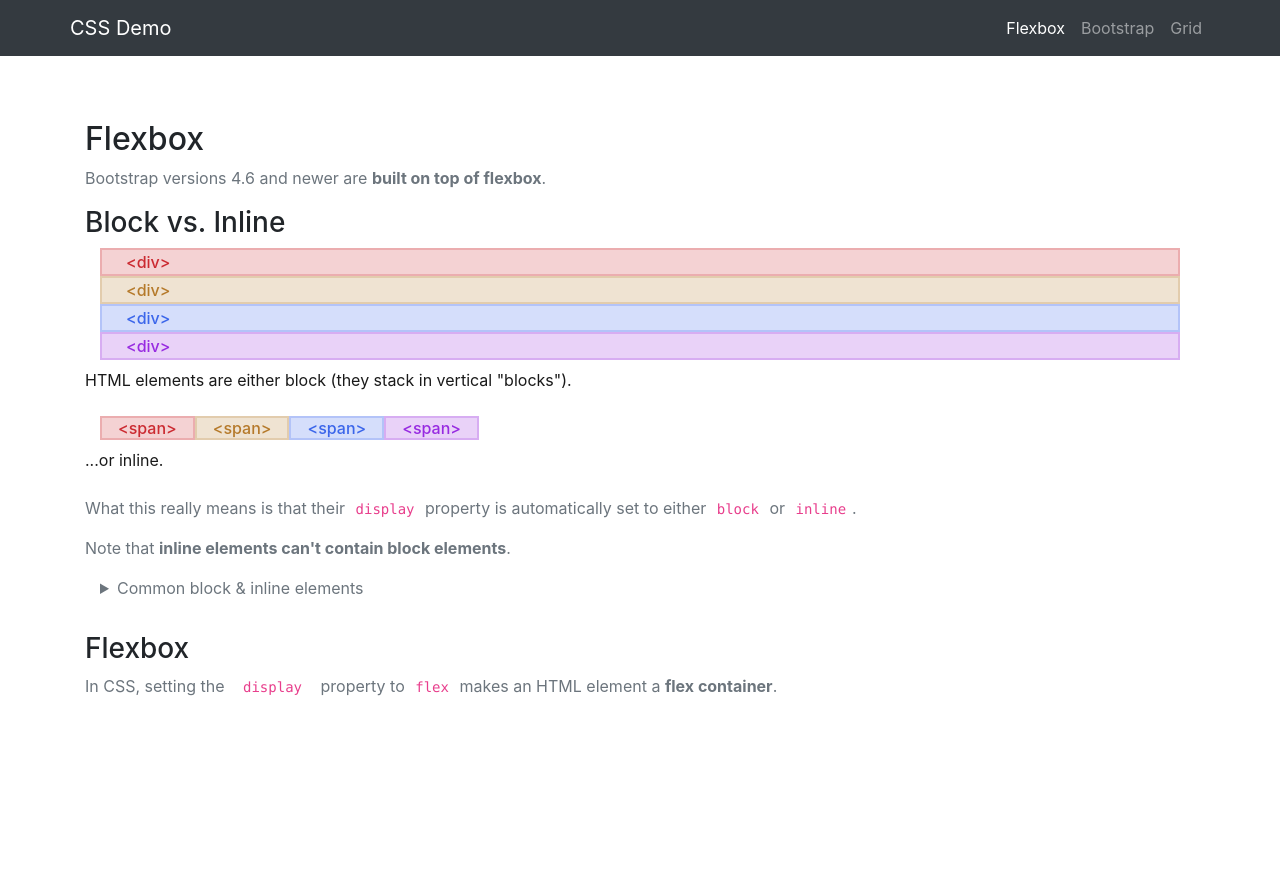
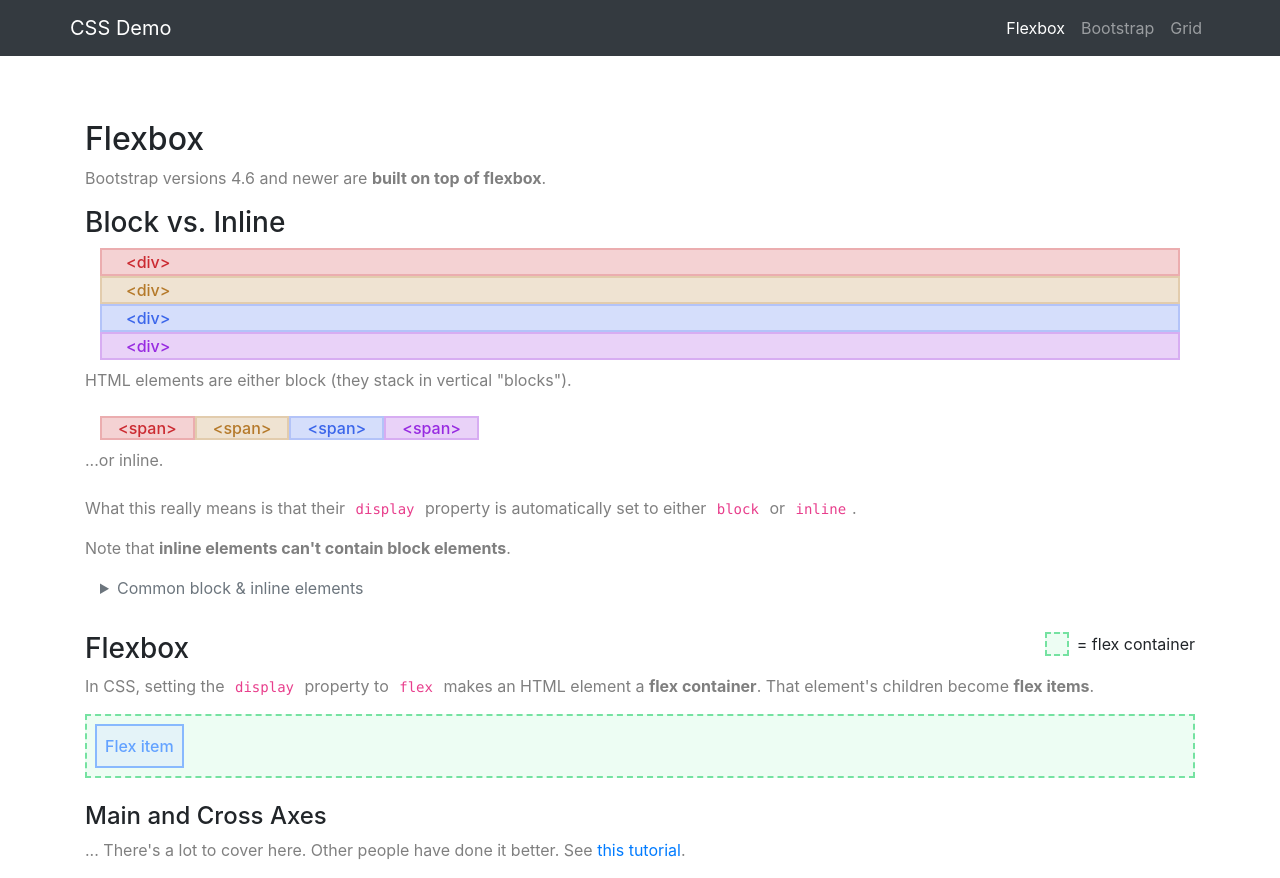
Before and after one commit to avahajr/css-demo, a React (Vite) app: page /flex in a window 1280 px wide. Before the commit the page ends 800 px from the top, so only its background shows below. Built offline with nearby package versions, Linux system fonts and the light colour scheme.

Commit message:
you know, someone else might do this better...

```diff
--- a/index.html
+++ b/index.html
@@ -10,9 +10,9 @@
     <!-- tailwind -->
     <link href="/src/index.css" rel="stylesheet">
 
-    <title>css-demo</title>
+    <title>CSS Demo</title>
   </head>
-  <body>
+  <body class="mb-8">
     <div id="root"></div>
     <script type="module" src="/src/main.tsx"></script>
   </body>
--- a/src/index.css
+++ b/src/index.css
@@ -22,11 +22,18 @@
     tw:border-black/50
     tw:border-2
 }
+@utility flex-c {
+    @apply tw:border-2 tw:border-dashed tw:bg-green-100/50 tw:border-green-500/50 tw:p-2;
+}
+
+@utility flex-i {
+    @apply tw:border-2 tw:bg-blue-100/50 tw:border-blue-500/50 tw:p-2 tw:text-blue-500/70 tw:font-medium;
+}
 
 p code {
     @apply tw:mx-1.5;
 }
 
 p {
-    @apply tw:text-black/90;
+    @apply tw:text-black/50;
 }
--- a/src/sections/Flex.tsx
+++ b/src/sections/Flex.tsx
@@ -3,7 +3,7 @@ export default function Flex() {
     return (
         <section id="flex" className="container mt-5">
             <h2>Flexbox</h2>
-            <p className="text-muted">Bootstrap versions 4.6 and newer are <strong>built on top of flexbox</strong>.</p>
+            <p>Bootstrap versions 4.6 and newer are <strong>built on top of flexbox</strong>.</p>
             <h3>Block vs. Inline</h3>
             <Example caption={'HTML elements are either block  (they stack in vertical "blocks").'}>
                 <div className={'tw:outlined-col tw:text-red-700/80 pl-4'}>{"<div>"}</div>
@@ -17,8 +17,8 @@ export default function Flex() {
                 <span className={'tw:outlined-col tw:text-blue-700/80 px-3'}>{"<span>"}</span>
                 <span className={'tw:outlined-col tw:text-purple-700/80 px-3'}>{"<span>"}</span>
             </Example>
-            <p className={'text-muted'}>What this really means is that their <code>display</code> property is automatically set to either <code>block</code> or <code>inline</code>.</p>
-            <p className={'text-muted'}>Note that <strong>inline elements can't contain block elements</strong>.</p>
+            <p >What this really means is that their <code>display</code> property is automatically set to either <code>block</code> or <code>inline</code>.</p>
+            <p >Note that <strong>inline elements can't contain block elements</strong>.</p>
             <div className={'container mb-4'}>
                 <details>
                     <summary className={'tw:cursor-pointer tw:mb-2 text-muted'}>Common block &amp; inline elements</summary>
@@ -44,11 +44,18 @@ export default function Flex() {
                 </details>
             </div>
 
-            <h3>Flexbox</h3>
-            <p className={'text-muted'}>In CSS, setting the  <code className={'tw:px-2'}> display</code> property to <code>flex</code> makes an HTML element a <strong>flex
-                container</strong>. </p>
-            <div className={'container mb-4'}>
+            <div className={'d-flex justify-content-between'}>
+                <h3>Flexbox</h3>
+                <div className={'tw:flex tw:gap-2 tw:mb-3'}>
+                    <div className='tw:flex-c tw:size-6'></div>
+                    <span>= flex container</span>
+                </div>
             </div>
+            <p>In CSS, setting the  <code> display</code> property to <code>flex</code> makes an HTML element a <strong>flex
+                container</strong>. That element's children become <strong>flex items</strong>.</p>
+            <div className={'d-flex tw:flex-c'}><div className={'tw:flex-i'}>Flex item</div></div>
+            <h4 className={'mt-4'}>Main and Cross Axes</h4>
+            <p>... There's a lot to cover here. Other people have done it better. See <a href={'https://www.joshwcomeau.com/css/interactive-guide-to-flexbox/'}>this tutorial</a>.</p>
         </section>
     );
 }
--- a/vite.config.ts
+++ b/vite.config.ts
@@ -4,7 +4,7 @@ import tailwindcss from '@tailwindcss/vite'
 
 
 // https://vite.dev/config/
-export default defineConfig({
-  base: '/css-demo/',
+export default defineConfig(({ command }) => ({
+  base: command === 'build' ? '/css-demo/' : '/',
   plugins: [react(), tailwindcss()],
-})
+}))
```
